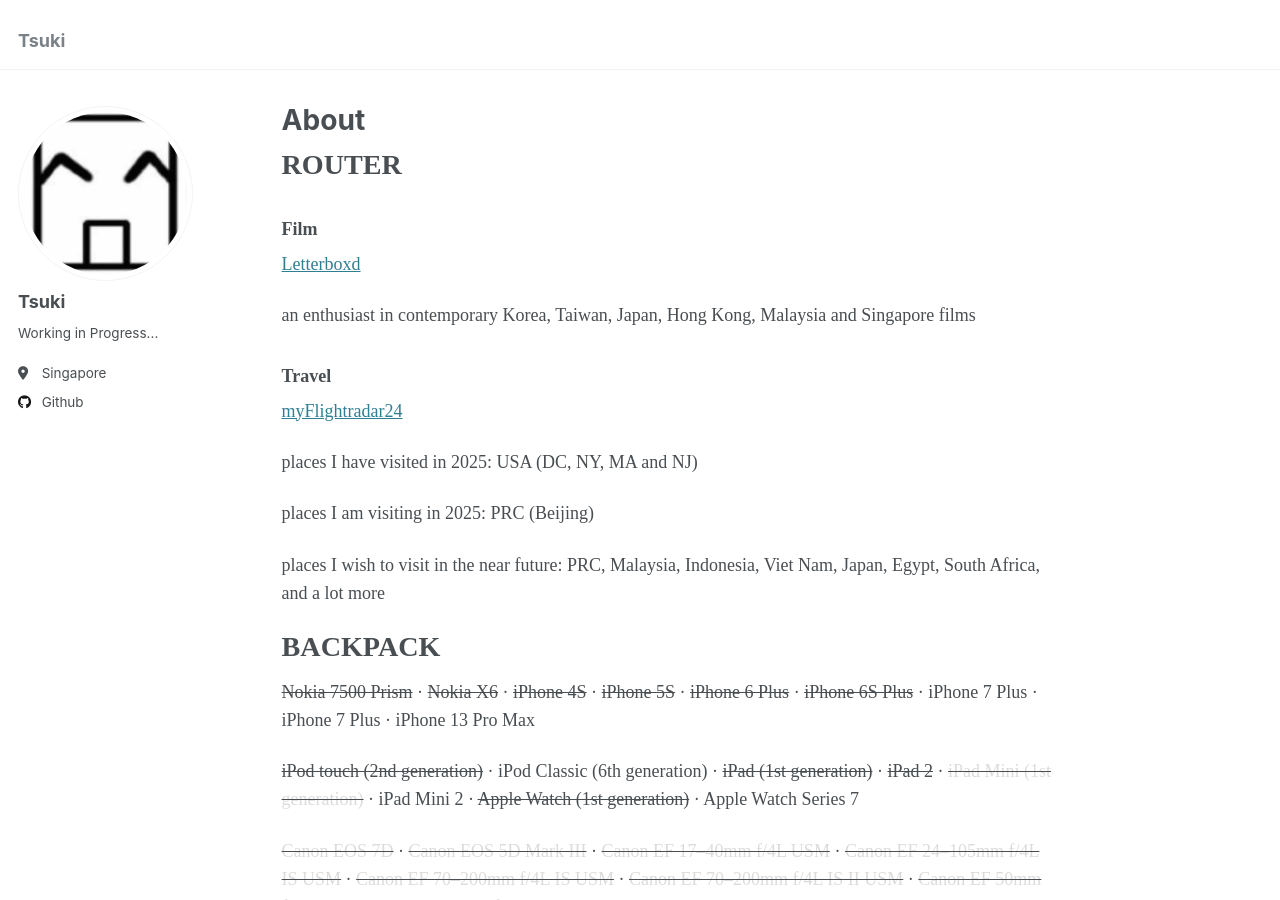
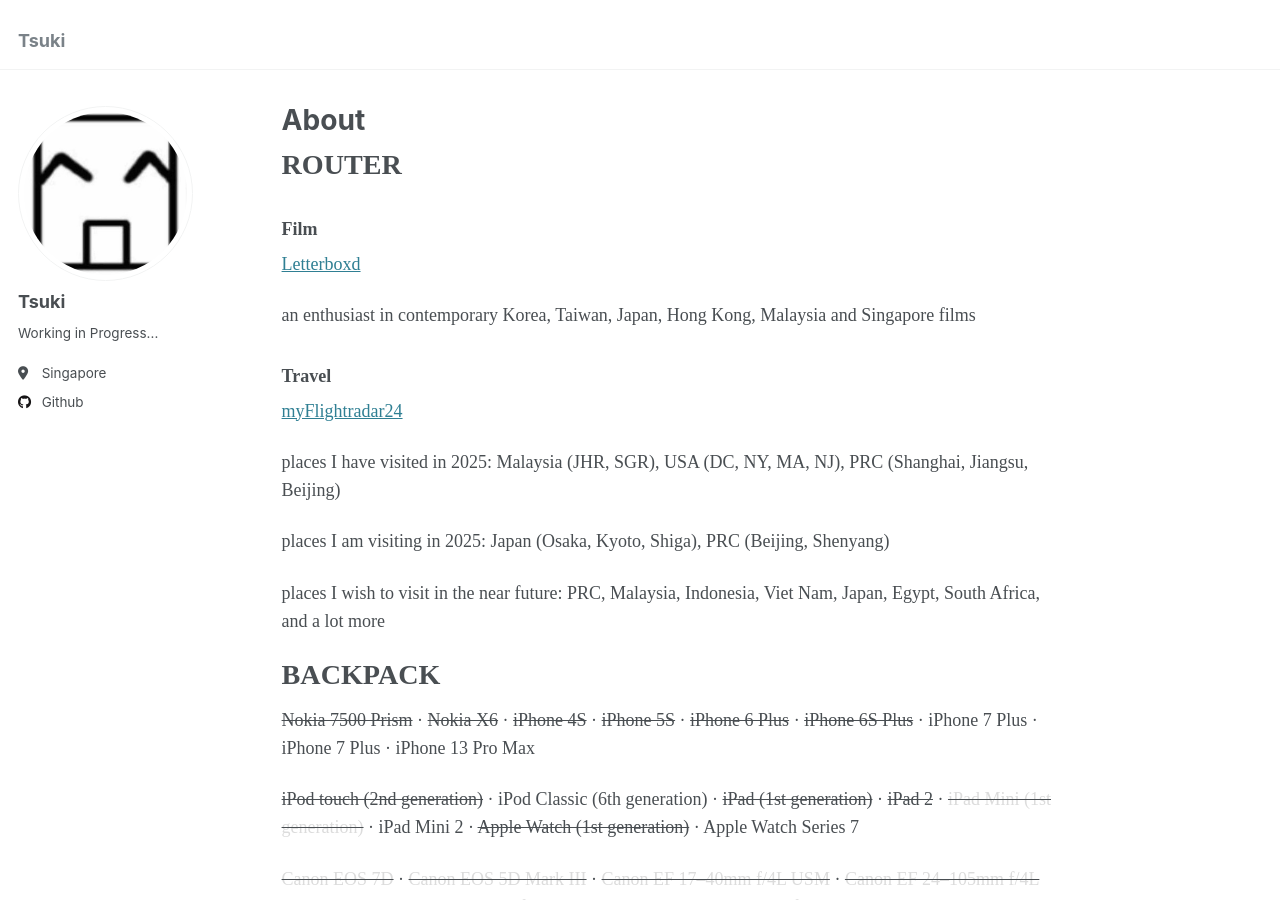
Before and after one commit to tsukisg/tsukisg.github.io, a Jekyll site: the page built from _pages/about.md, in a window 1280 px wide and 900 px high. Built offline with Jekyll 4.4.1, drawn with Linux system fonts in a browser that asks for light colours.

Commit message:
Update about.md

```diff
--- a/_pages/about.md
+++ b/_pages/about.md
@@ -19,9 +19,9 @@ redirect_from:
 
 [<font face="futura">myFlightradar24</font>](https://my.flightradar24.com/Tsuki)
 
-<p><font face="futura">places I have visited in 2025: USA (DC, NY, MA and NJ)</font></p>
+<p><font face="futura">places I have visited in 2025: Malaysia (JHR, SGR), USA (DC, NY, MA, NJ), PRC (Shanghai, Jiangsu, Beijing)</font></p>
 
-<p><font face="futura">places I am visiting in 2025: PRC (Beijing)</font></p>
+<p><font face="futura">places I am visiting in 2025: Japan (Osaka, Kyoto, Shiga), PRC (Beijing, Shenyang)</font></p>
 
 <p><font face="futura">places I wish to visit in the near future: PRC, Malaysia, Indonesia, Viet Nam, Japan, Egypt, South Africa, and a lot more</font></p>
 
```
